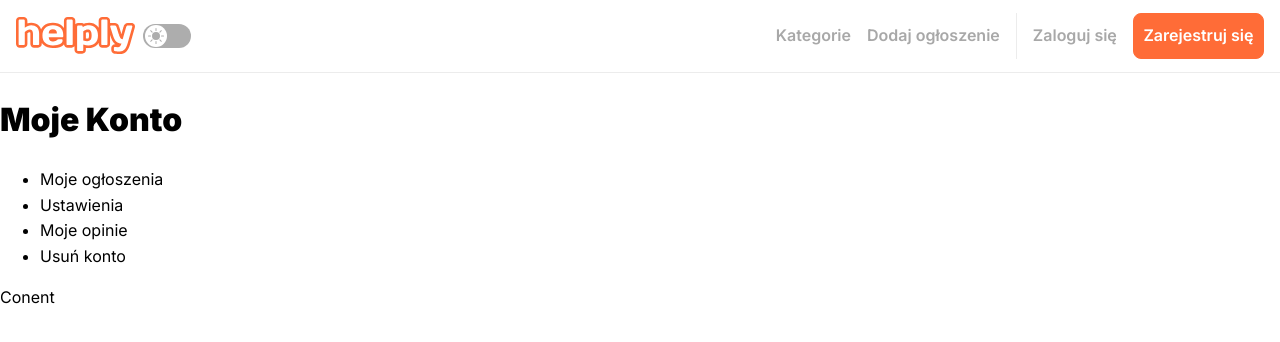
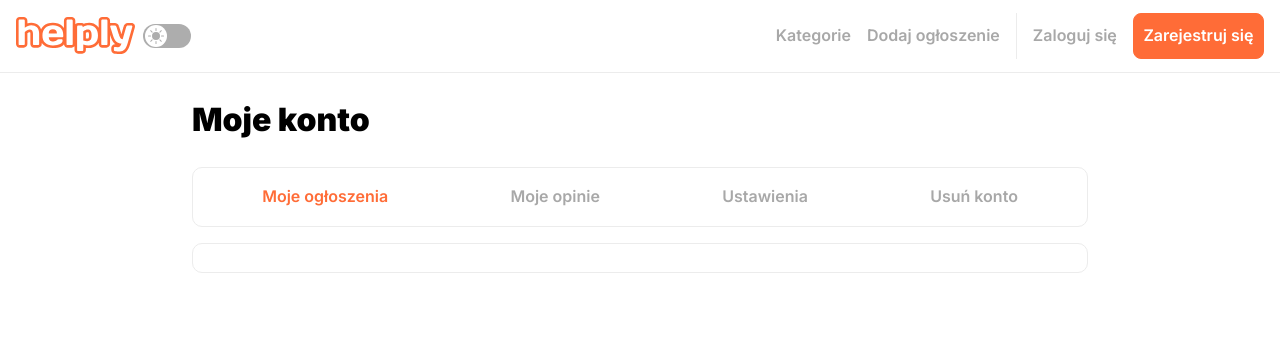
Before and after one commit to patgrajkowski/helply, a React (Create React App) app: page /me in a window 1280 px wide. Shown: the top 342 px of the page. Built offline with nearby package versions, Linux system fonts and the light colour scheme; no server answers.

Commit message:
created settings menu in Me route

```diff
--- a/src/routes/Me/Me.js
+++ b/src/routes/Me/Me.js
@@ -1,20 +1,65 @@
-import React from 'react';
+import React, { useState } from 'react';
 import styles from './Me.module.css';
-const Me = () => {
+const Me = ({ theme }) => {
+  const [activeSetting, setActiveSetting] = useState('Moje ogłoszenia');
+  const onClickHandler = (event) => {
+    setActiveSetting(event.target.id);
+  };
   return (
-    <div>
-      <div>
-        <h1>Moje Konto</h1>
-        <div className={styles.settings}>
+    <div
+      className={
+        theme === 'light'
+          ? styles.wrapper
+          : styles.wrapper + ` ${styles['wrapper-dark']}`
+      }
+    >
+      <div className={styles.settings}>
+        <div className={styles.settings__menu}>
+          <h1>Moje konto</h1>
           <ul>
-            <li>Moje ogłoszenia</li>
-            <li>Ustawienia</li>
-            <li>Moje opinie</li>
-            <li>Usuń konto</li>
+            <li
+              onClick={onClickHandler}
+              id='Moje ogłoszenia'
+              className={
+                activeSetting === 'Moje ogłoszenia' ? styles.menu__active : ''
+              }
+            >
+              Moje ogłoszenia
+            </li>
+            <li
+              onClick={onClickHandler}
+              id='Moje opinie'
+              className={
+                activeSetting === 'Moje opinie' ? styles.menu__active : ''
+              }
+            >
+              Moje opinie
+            </li>
+            <li
+              onClick={onClickHandler}
+              id='Ustawienia'
+              className={
+                activeSetting === 'Ustawienia' ? styles.menu__active : ''
+              }
+            >
+              Ustawienia
+            </li>
+            <li
+              onClick={onClickHandler}
+              id='Usuń konto'
+              className={
+                activeSetting === 'Usuń konto' ? styles.menu__active : ''
+              }
+            >
+              Usuń konto
+            </li>
           </ul>
         </div>
+        <div className={styles.settings__content}>
+          <h1>{activeSetting}</h1>
+          <div></div>
+        </div>
       </div>
-      <div>Conent</div>
     </div>
   );
 };
--- a/src/routes/Me/Me.module.css
+++ b/src/routes/Me/Me.module.css
@@ -0,0 +1,82 @@
+.wrapper {
+  display: flex;
+  align-items: center;
+  justify-content: center;
+  width: 100%;
+}
+.wrapper-dark h1 {
+  color: white;
+}
+.settings {
+  display: flex;
+  gap: 1rem;
+  width: 70%;
+  max-width: 96rem;
+}
+.settings__menu {
+  width: 20%;
+}
+.settings__menu ul {
+  box-sizing: border-box;
+  display: flex;
+  flex-direction: column;
+  justify-content: center;
+  border: 1px #ececec solid;
+  border-radius: 10px;
+  padding: 1.9rem 1.5rem;
+  color: #a8a8a8;
+  gap: 1rem;
+  list-style: none;
+  font-weight: 600;
+}
+.settings__menu li {
+  cursor: pointer;
+}
+.menu__active {
+  color: #ff6c37;
+}
+.settings__content {
+  width: 80%;
+}
+.settings__content div {
+  display: flex;
+  flex-direction: column;
+  justify-content: center;
+  align-items: center;
+  border: 1px #ececec solid;
+  border-radius: 10px;
+  gap: 1rem;
+  padding: 0.9rem 1.5rem;
+  color: #a8a8a8;
+}
+/* MOBILE VIEW */
+@media screen and (max-width: 1289px) {
+  .settings {
+    flex-wrap: wrap;
+    gap: 0;
+  }
+  .settings__menu {
+    width: 100%;
+  }
+  .settings__menu ul {
+    padding: 1rem;
+    flex-direction: row;
+    justify-content: space-around;
+  }
+  .settings__content {
+    width: 100%;
+  }
+  .settings__content h1 {
+    display: none;
+  }
+}
+@media screen and (max-width: 741px) {
+  .settings {
+    width: 100%;
+  }
+}
+@media screen and (max-width: 470px) {
+  .settings__menu ul {
+    flex-direction: column;
+  }
+}
```
